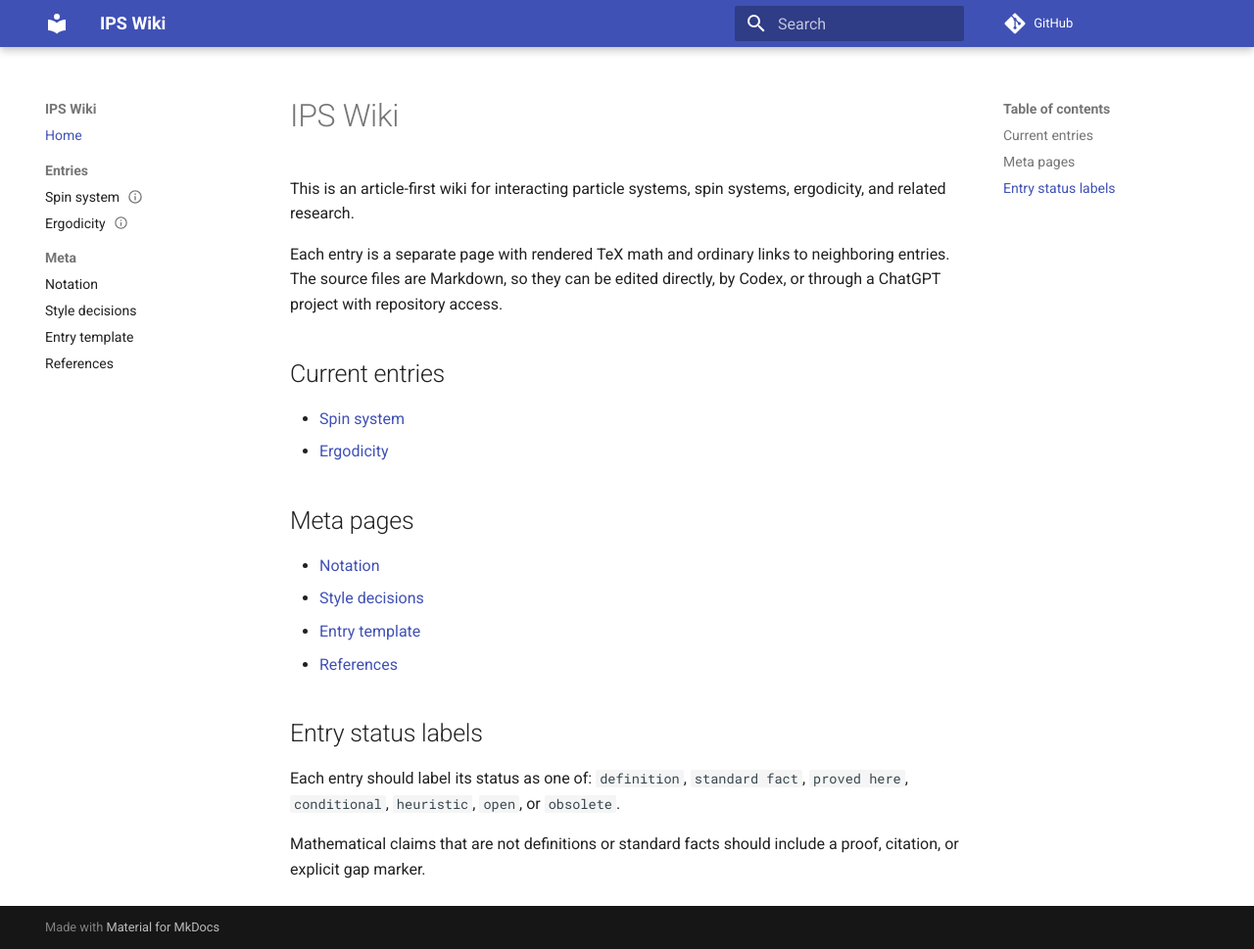
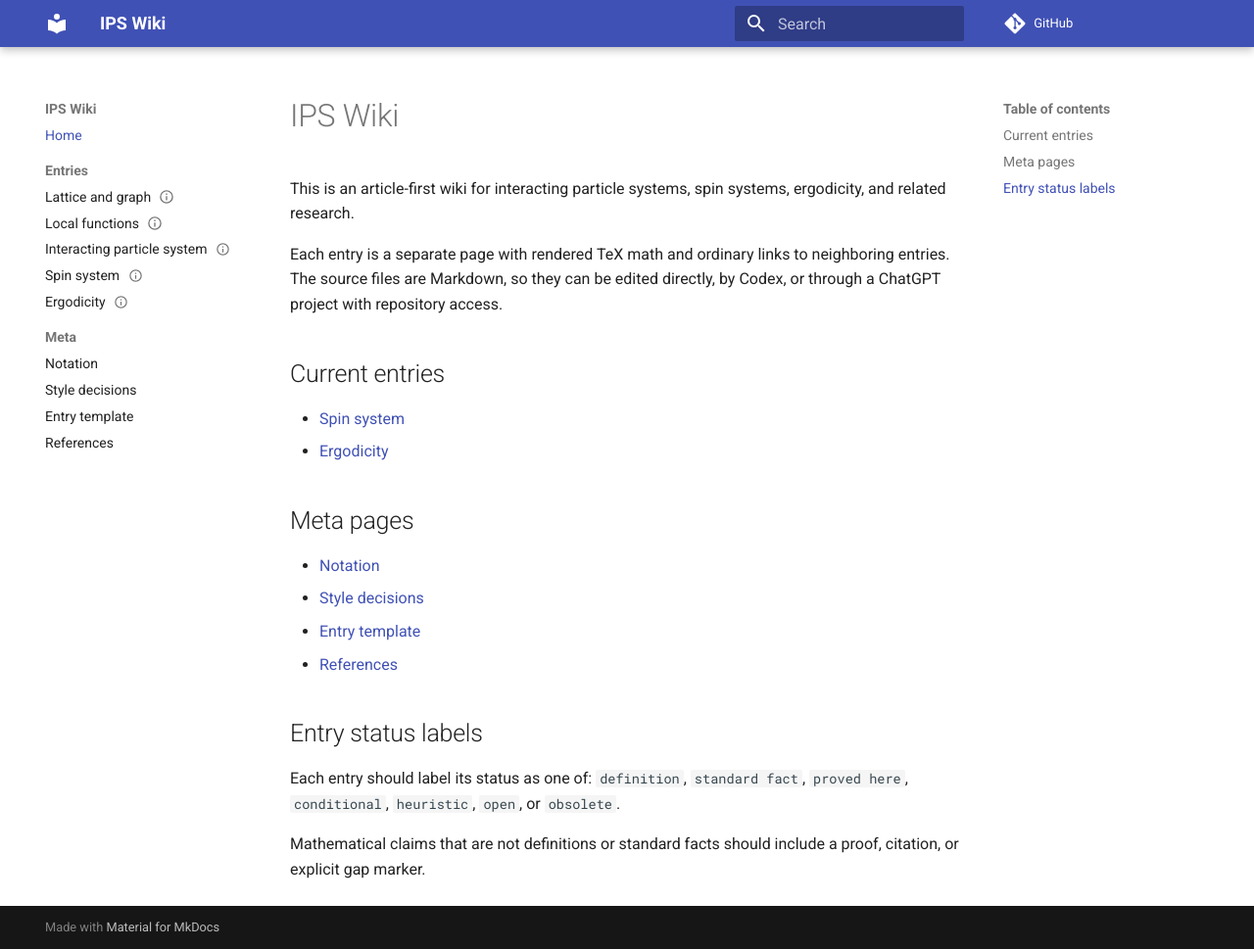
Before and after one commit to maciejgluchowski86-beep/ips-wiki, an MkDocs documentation site: the page built from docs/index.md, in a window 1280 px wide and 969 px high. Shown: the whole window at 98% size. Built offline with MkDocs 1.6.1 and Material for MkDocs 9.7.7, drawn with Linux system fonts in a browser that asks for light colours; comment, search, counter and statistics services are not loaded.

Commit message:
Update navigation for prerequisite entries

```diff
--- a/mkdocs.yml
+++ b/mkdocs.yml
@@ -19,6 +19,9 @@ theme:
 nav:
   - Home: index.md
   - Entries:
+      - Lattice and graph: entries/lattice-and-graph.md
+      - Local functions: entries/local-functions.md
+      - Interacting particle system: entries/interacting-particle-system.md
       - Spin system: entries/spin-system.md
       - Ergodicity: entries/ergodicity.md
   - Meta:
```
